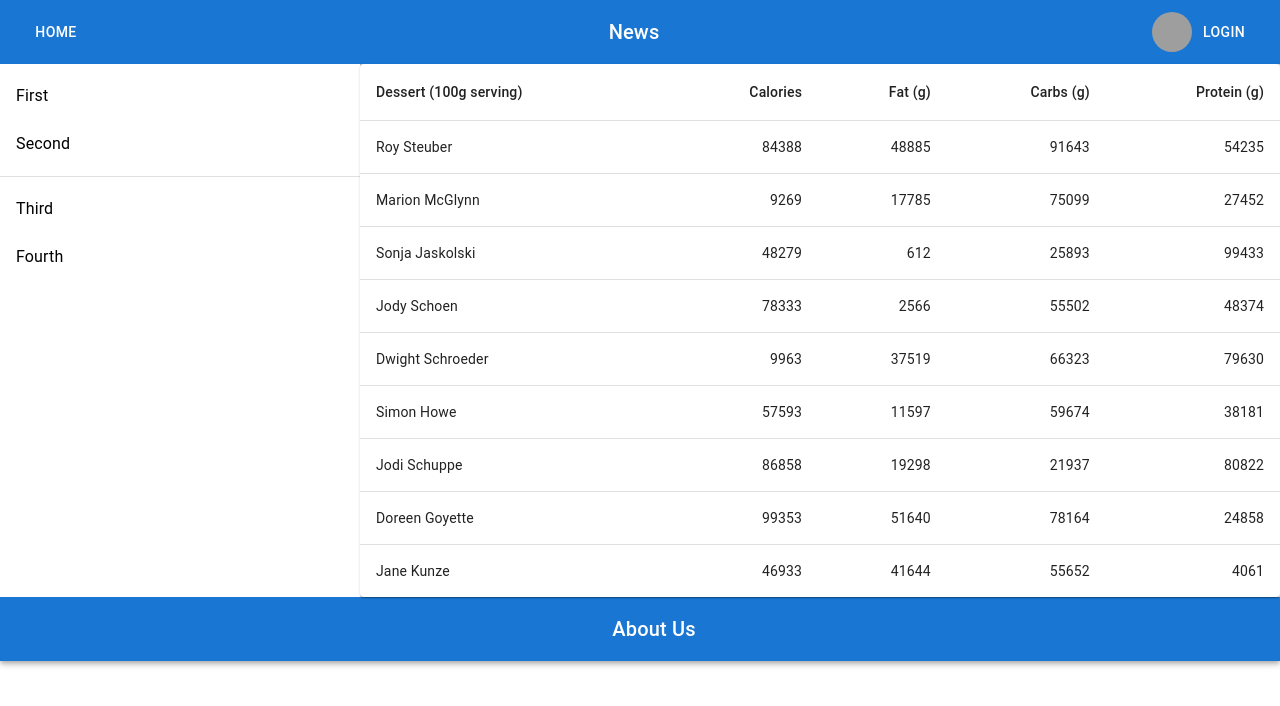
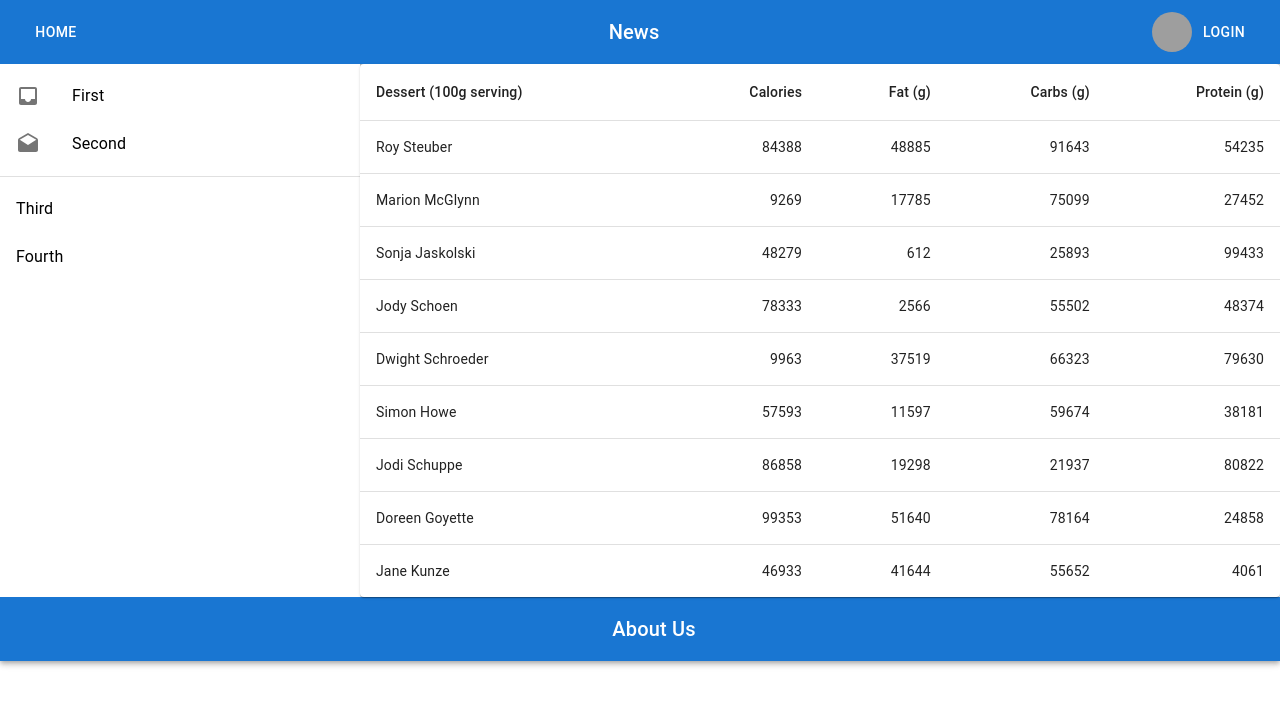
Before and after one commit to Balu567/myReact, a React (Create React App) app: page / in a window 1280 px wide. Shown: the top 706 px of the page. Built offline with nearby package versions, Linux system fonts and the light colour scheme; grey boxes are pictures that could not be loaded.

Commit message:
icon fix

```diff
--- a/package.json
+++ b/package.json
@@ -45,5 +45,8 @@
       "last 1 firefox version",
       "last 1 safari version"
     ]
+  },
+  "devDependencies": {
+    "@mui/icons-material": "^5.1.1"
   }
 }
--- a/src/SideMenu/index.js
+++ b/src/SideMenu/index.js
@@ -12,8 +12,8 @@ import { useNavigate } from "react-router-dom";
 
 import Header from "../Header";
 import Footer from "../Footer";
-//import InboxIcon from "@mui/icons-material/Inbox";
-//import DraftsIcon from "@mui/icons-material/Drafts";
+import InboxIcon from "@mui/icons-material/Inbox";
+import DraftsIcon from "@mui/icons-material/Drafts";
 
 function SideMenu() {
   let navigate = useNavigate();
@@ -30,18 +30,18 @@ function SideMenu() {
           <List>
             <ListItem disablePadding>
               <ListItemButton onClick={handleSubmit}>
-                {/* <ListItemIcon>
+                <ListItemIcon>
                   <InboxIcon />
-                </ListItemIcon> */}
+                </ListItemIcon>
 
                 <ListItemText primary="First" />
               </ListItemButton>
             </ListItem>
             <ListItem disablePadding>
               <ListItemButton>
-                {/* <ListItemIcon>
+                <ListItemIcon>
                   <DraftsIcon />
-                </ListItemIcon> */}
+                </ListItemIcon>
                 <ListItemText primary="Second" />
               </ListItemButton>
             </ListItem>
```
Also changed, not shown: 1 other file (tests, documents, lock files or other folders).
